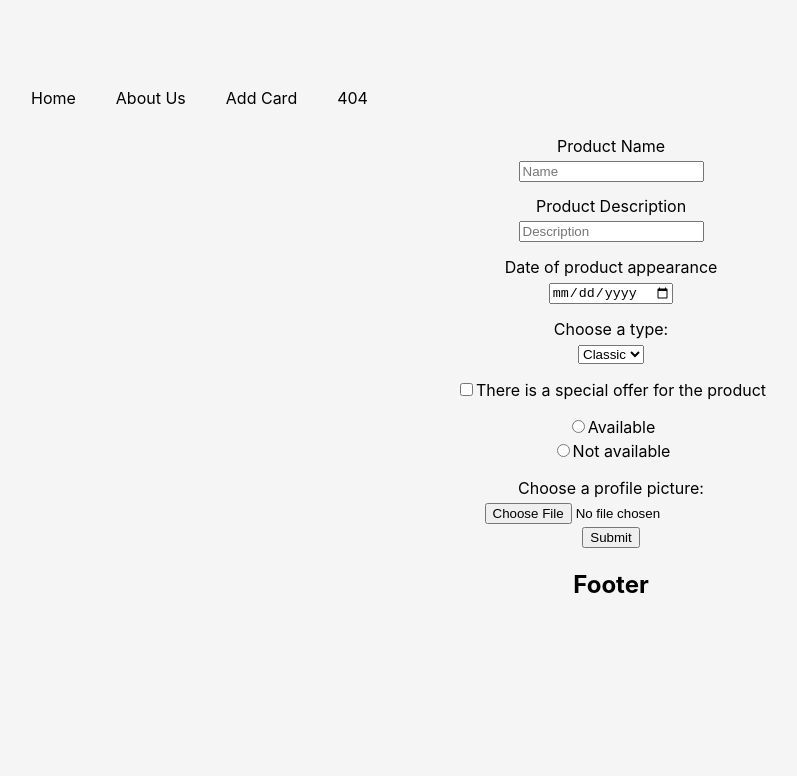
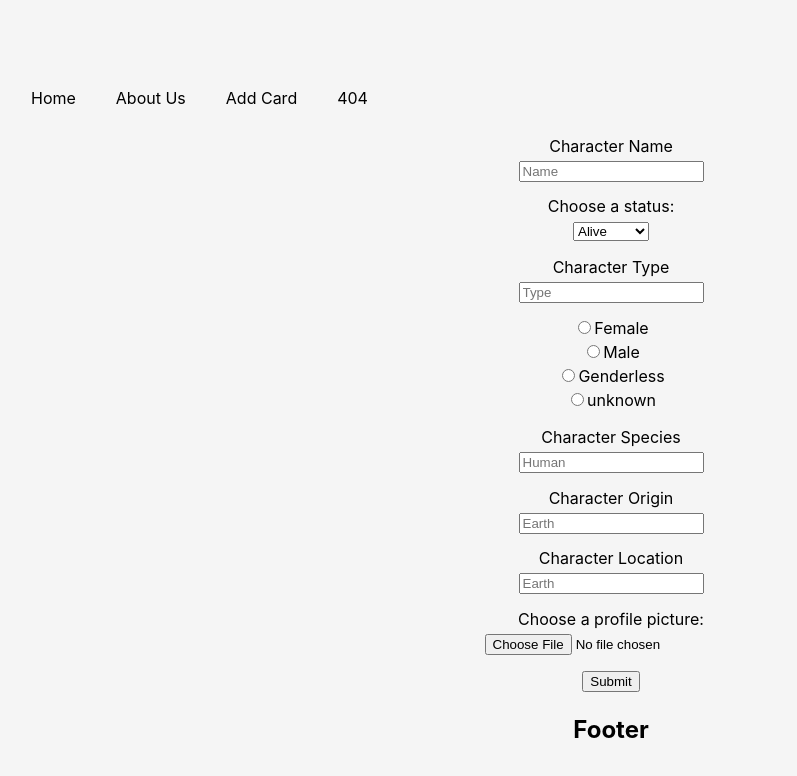
Before and after one commit to loonlylokly/ReactRSSchool, a React app: page /add-card in a window 1280 px wide. Shown: the top 776 px of the page, without its empty margins (29-826 px from the left). Built offline with nearby package versions, Linux system fonts and the light colour scheme; the HTML template or start-up script is replaced by a standard one.

Commit message:
feat: add TextField, Radio, Select components

```diff
--- /dev/null
+++ b/src/components/Radio/Radio.tsx
@@ -0,0 +1,32 @@
+import { FC } from 'react';
+import { FieldValues } from 'react-hook-form';
+
+type RadioProps = {
+  ids: string[];
+  register: () => FieldValues;
+  values: string[];
+  labels: string[];
+  error?: string;
+  styles?: Record<string, string>;
+};
+
+const Radio: FC<RadioProps> = ({ ids, register, values, labels, error, styles }) => {
+  return (
+    <div>
+      {ids.map((item, index) => (
+        <div key={item}>
+          <input
+            type="radio"
+            id={ids[index]}
+            value={values[index]}
+            {...(register ? register() : {})}
+          />
+          <label htmlFor={ids[index]}>{labels[index]}</label>
+        </div>
+      ))}
+      <p className={styles && styles.error}>{error}</p>
+    </div>
+  );
+};
+
+export default Radio;
--- /dev/null
+++ b/src/components/Select/Select.tsx
@@ -0,0 +1,31 @@
+import { FC } from 'react';
+import { FieldValues } from 'react-hook-form';
+
+type SelectProps = {
+  id: string;
+  register: () => FieldValues;
+  values: string[];
+  label: string;
+  error?: string;
+  styles?: Record<string, string>;
+};
+
+const Select: FC<SelectProps> = ({ id, register, values, label, error, styles }) => {
+  return (
+    <div>
+      <label htmlFor={id}>{label}</label>
+      <br />
+      <select id={id} defaultValue="--Please choose an option--" {...(register ? register() : {})}>
+        {values.map((item, index) => (
+          <option key={index} value={item}>
+            {item}
+          </option>
+        ))}
+      </select>
+      <br />
+      <p className={styles && styles.error}>{error}</p>
+    </div>
+  );
+};
+
+export default Select;
--- /dev/null
+++ b/src/components/TextField/TextField.tsx
@@ -0,0 +1,42 @@
+import { FC } from 'react';
+import { FieldValues } from 'react-hook-form';
+
+type TextFieldProps = {
+  id: string;
+  type: string;
+  register: () => FieldValues;
+  label: string;
+  placeholder?: string;
+  accept?: string;
+  error?: string;
+  styles?: Record<string, string>;
+};
+
+const TextField: FC<TextFieldProps> = ({
+  id,
+  type,
+  register,
+  placeholder,
+  accept,
+  label,
+  error,
+  styles,
+}) => {
+  return (
+    <div>
+      <label htmlFor={id}>{label}</label>
+      <br />
+      <input
+        type={type}
+        {...(register ? register() : {})}
+        id={id}
+        placeholder={placeholder}
+        accept={accept}
+      />
+      <br />
+      <p className={styles && styles.error}>{error}</p>
+    </div>
+  );
+};
+
+export default TextField;
--- a/src/pages/AddCard.tsx
+++ b/src/pages/AddCard.tsx
@@ -7,22 +7,19 @@ import * as yup from 'yup';
 // import List from '../components/List';
 import { v4 as uuidv4 } from 'uuid';
 import styles from '../styles/AddCard.module.css';
+import TextField from '../components/TextField/TextField';
+import Radio from '../components/Radio/Radio';
+import Select from '../components/Select/Select';
 
 const schema = yup
   .object({
-    name: yup
-      .string()
-      .min(3, 'Less than 3 characters')
-      .max(16, 'More than 3 characters')
-      .required('Name is required'),
-    description: yup
-      .string()
-      .min(10, 'Less than 10 characters')
-      .required('Description is required'),
-    date: yup.string().required('Date is required'),
-    type: yup.string().required('Type is required'),
-    special: yup.string().required('Special is required'),
-    availability: yup.string().required('Availability is required'),
+    name: yup.string().min(3, 'Less than 3 characters').required('Name is required'),
+    type: yup.string().min(3, 'Less than 10 characters').required('Type is required'),
+    species: yup.string().min(3, 'Less than 10 characters').required('Species is required'),
+    origin: yup.string().min(3, 'Less than 10 characters').required('Origin is required'),
+    location: yup.string().min(3, 'Less than 10 characters').required('Location is required'),
+    gender: yup.string().required('Gender is required'),
+    status: yup.string().required('Status is required'),
     file: yup.string().required('Image is required'),
   })
   .required();
@@ -31,6 +28,7 @@ type FormData = yup.InferType<typeof schema>;
 export default function App() {
   console.log('render');
   const [isSubmission, setIsSubmission] = useState(false);
+  const gender = ['Female', 'Male', 'Genderless', 'unknown'];
 
   const {
     register,
@@ -57,79 +55,76 @@ export default function App() {
   return (
     <form onSubmit={handleSubmit(onSubmit)}>
       {isSubmission && <span className={styles.success}>successfully submitted!</span>}
-      <div>
-        <label htmlFor="name">Product Name</label>
-        <br />
-        <input type="text" id="name" placeholder="Name" {...register('name')} />
-        <br />
-        <p className={styles.errorFormField}>{errors.name && errors.name.message}</p>
-      </div>
-
-      <div>
-        <label htmlFor="description">Product Description</label>
-        <br />
-        <input
-          type="text"
-          id="description"
-          placeholder="Description"
-          {...register('description')}
-        />
-        <br />
-        <p className={styles.errorFormField}>{errors.description && errors.description.message}</p>
-      </div>
-
-      <div>
-        <label htmlFor="date">Date of product appearance</label>
-        <br />
-        <input type="date" id="date" {...register('date')} />
-        <br />
-        <p className={styles.errorFormField}>{errors.date && errors.date.message}</p>
-      </div>
-
-      <div>
-        <label htmlFor="type">Choose a type:</label>
-        <br />
-        <select id="type" defaultValue="--Please choose an option--" {...register('type')}>
-          <option value="Classic">Classic</option>
-          <option value="Electric">Electric</option>
-          <option value="Steam">Steam</option>
-        </select>
-        <br />
-        <p className={styles.errorFormField}>{errors.type && errors.type.message}</p>
-      </div>
-
-      <div>
-        <input type="checkbox" id="special" value="Special!!!" {...register('special')} />
-        <label htmlFor="special">There is a special offer for the product</label>
-        <br />
-        <p className={styles.errorFormField}>{errors.special && errors.special.message}</p>
-      </div>
-
-      <div>
-        <input type="radio" id="availability" value="Availability" {...register('availability')} />
-        <label htmlFor="availability">Available</label>
-      </div>
-      <div>
-        <input
-          type="radio"
-          id="not-availability"
-          value="NotAvailability"
-          {...register('availability')}
-        />
-        <label htmlFor="not-availability">Not available</label>
-        <br />
-        <p className={styles.errorFormField}>
-          {errors.availability && errors.availability.message}
-        </p>
-      </div>
-
-      <div>
-        <label htmlFor="file">Choose a profile picture:</label>
-        <br />
-        <input type="file" id="avatar" accept="image/png, image/jpeg" {...register('file')} />
-        <br />
-        <span className={styles.errorFormField}>{errors.file && errors.file.message}</span>
-      </div>
+      <TextField
+        id="name"
+        type="text"
+        label="Character Name"
+        placeholder="Name"
+        register={() => register('name')}
+        styles={{ error: styles.errorFormField }}
+        error={errors.name && errors.name.message}
+      />
+      <Select
+        id={'status'}
+        label={'Choose a status:'}
+        values={['Alive', 'Dead', 'unknown']}
+        register={() => register('status')}
+        styles={{ error: styles.errorFormField }}
+        error={errors.status && errors.status.message}
+      />
+      <TextField
+        id="type"
+        type="text"
+        label="Character Type"
+        placeholder="Type"
+        register={() => register('type')}
+        styles={{ error: styles.errorFormField }}
+        error={errors.type && errors.type.message}
+      />
+      <Radio
+        ids={gender}
+        values={gender}
+        labels={gender}
+        register={() => register('gender')}
+        styles={{ error: styles.errorFormField }}
+        error={errors.gender && errors.gender.message}
+      />
+      <TextField
+        id="species"
+        type="text"
+        label="Character Species"
+        placeholder="Human"
+        register={() => register('species')}
+        styles={{ error: styles.errorFormField }}
+        error={errors.species && errors.species.message}
+      />
+      <TextField
+        id="origin"
+        type="text"
+        label="Character Origin"
+        placeholder="Earth"
+        register={() => register('origin')}
+        styles={{ error: styles.errorFormField }}
+        error={errors.origin && errors.origin.message}
+      />
+      <TextField
+        id="location"
+        type="text"
+        label="Character Location"
+        placeholder="Earth"
+        register={() => register('location')}
+        styles={{ error: styles.errorFormField }}
+        error={errors.location && errors.location.message}
+      />
+      <TextField
+        id="avatar"
+        type="file"
+        label="Choose a profile picture:"
+        accept="image/png, image/jpeg"
+        register={() => register('file')}
+        styles={{ error: styles.errorFormField }}
+        error={errors.file && errors.file.message}
+      />
       <div>
         <button type="submit">Submit</button>
       </div>
```
